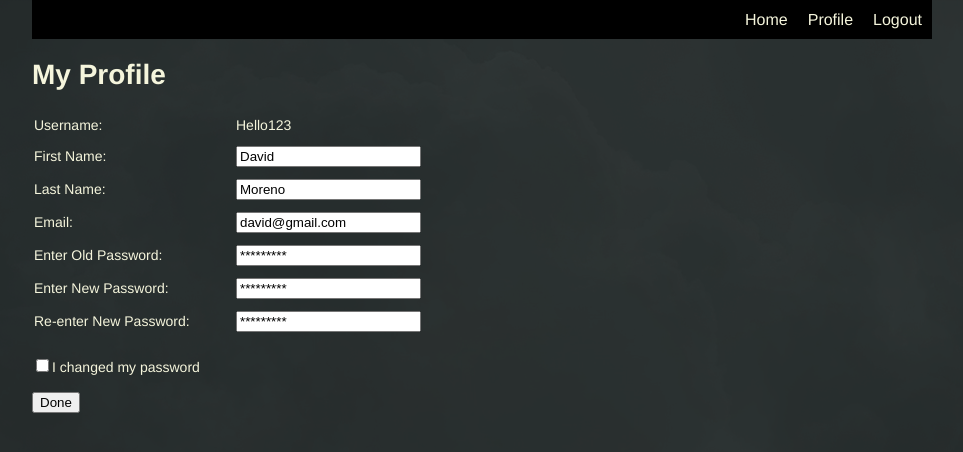
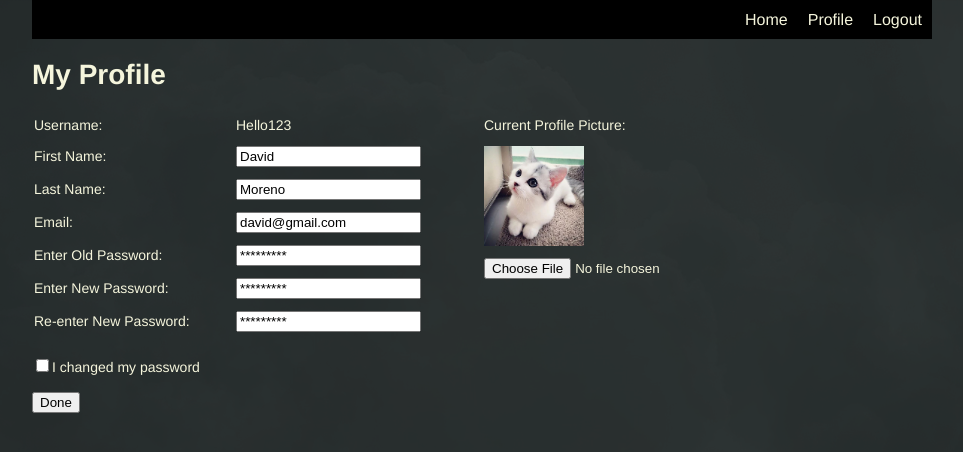
Before and after one commit to xyfke/CP476-Project, a PHP site: page /profile_edit.html in a window 1280 px wide. Shown: the top 452 px of the page, without its empty margins (158-1121 px from the left). Run offline with PHP 8.4, Linux system fonts and the light colour scheme.

Commit message:
Include profile picture section

```diff
--- a/css/styles2.css
+++ b/css/styles2.css
@@ -25,6 +25,24 @@ h1 {
 
 .checkboxText {
     color: #f5f5dc;
+}
+
+.rightPortion {
+    float: right;
+    width: 450px;
+}
+
+.leftPortion {
+    float: left;
+    width: 450px;
+}
+
+img {
+    height: auto;
+    width: auto;
+    max-width: 100px;
+    max-height: 100px;
+    float: left;
 }
 
 .division {
--- a/profile_edit.html
+++ b/profile_edit.html
@@ -15,7 +15,7 @@
 
         <h1>My Profile</h1>
         <form>
-            <div id="rightPortion">
+            <div class="leftPortion">
                 <table>
                     <tr>
                         <td>Username: </td>
@@ -46,11 +46,27 @@
                         <td><input value="*********"></td>
                     </tr>
                 </table>
-                <br>
+            </div>
 
-                <div class="checkboxText"><input type="checkbox">I changed my password</div>
+            <div class="rightPortion">
+                <table>
+                    <tr>
+                        <td>Current Profile Picture:</td>
+                    </tr>
+                    <tr>
+                        <td><img src="./images/image9.jpg"></td>
+                    </tr>
+                    <tr>
+                        <td><input type="file"></td>
+                    </tr>
+                </table>
             </div>
+
+            <br style="clear:both;">
+            <br>
         </form>
+
+        <div class="checkboxText"><input type="checkbox">I changed my password</div>
         <br>
         <button type="submit" onclick="window.location.href='./profile.html'">Done</button>
     </body>
```
Also changed, not shown: profile.html (+14 -1 lines), images/image9.jpg (added).
